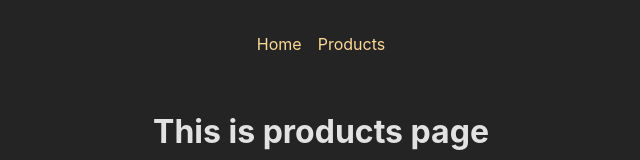
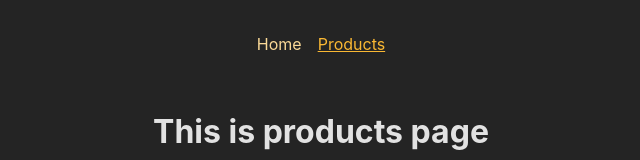
Before and after one commit to SaraSalehIssa/SPA-with-React-Router, a React (Create React App) app: page /products in a window 1280 px wide. Shown: the top 160 px of the page, without its empty margins (319-959 px from the left). Built offline with nearby package versions, Linux system fonts and the light colour scheme.

Commit message:
Using NavLink

```diff
--- a/src/components/MainNavigation.js
+++ b/src/components/MainNavigation.js
@@ -1,4 +1,4 @@
-import { Link } from 'react-router-dom';
+import { NavLink } from 'react-router-dom';
 
 import classes from './MainNavigation.module.css';
 
@@ -7,10 +7,18 @@
         <nav>
             <ul className={classes.list}>
                 <li>
-                    <Link to='/'>Home</Link>
+                    <NavLink
+                        to='/'
+                        className={({ isActive }) => isActive ? classes.active : undefined} end >
+                        Home
+                    </NavLink>
                 </li>
                 <li>
-                    <Link to='/products'>Products</Link>
+                    <NavLink
+                        to='/products'
+                        className={({ isActive }) => isActive ? classes.active : undefined} >
+                        Products
+                    </NavLink>
                 </li>
             </ul>
         </nav>
--- a/src/components/MainNavigation.module.css
+++ b/src/components/MainNavigation.module.css
@@ -19,5 +19,5 @@
 .list a:hover,
 .list a.active {
     color: var(--color-primary-800);
-    text-decoration: none;
+    text-decoration: underline;
 }
```
